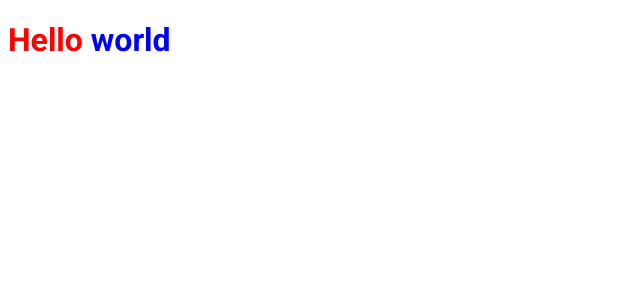
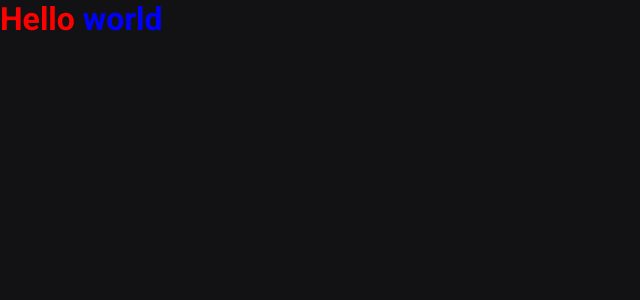
Before and after one commit to ricardoaruiz/ignite-ignews, a Next.js app: page / in a window 1280 px wide. Shown: the top 300 px of the page, without its empty margins (0-640 px from the left). Built offline with nearby package versions, Linux system fonts and the light colour scheme.

Commit message:
feat: add global style in _app

```diff
--- a/src/pages/_app.tsx
+++ b/src/pages/_app.tsx
@@ -1,9 +1,11 @@
-import { AppProps } from 'next/app'
-
 // Toda a página acessada será carregada por esse arquivos
 // portanto toda vez que uma página for carregada, tudo
 // que for colocado aqui será recriado (estados, chamadas a api e etc)
 // Esse arquivo seria o App.tsx no SPA
+
+import { AppProps } from 'next/app'
+
+import '../styles/global.scss'
 
 function MyApp({ Component, pageProps }: AppProps) {
   return <Component {...pageProps} />
--- a/src/pages/index.tsx
+++ b/src/pages/index.tsx
@@ -1,4 +1,5 @@
 import Head from 'next/head'
+
 import styles from '../styles/home.module.scss'
 
 export default function Home() {
--- /dev/null
+++ b/src/styles/global.scss
@@ -0,0 +1,37 @@
+:root {
+  --white: #ffffff;
+
+  --gray-100: #e1e1e6;
+  --gray-300: #a8a8b3;
+  --gray-900: #121214;
+
+  --cyano-500: ##61dafb;
+  --yellow-500: #eba417;
+}
+
+* {
+  margin: 0;
+  padding: 0;
+  box-sizing: border-box;
+}
+
+body {
+  font-size: 62.5%;
+  background-color: var(--gray-900);
+  color: var(--white);
+}
+
+body, input, textarea, select, button {
+  font-weight: 400;
+  font-size: 1rem;
+  font-family: 'Roboto', sans-serif;
+}
+
+button {
+  cursor: pointer;
+}
+
+a {
+  color: inherit;
+  text-decoration: none;
+}
--- a/tsconfig.json
+++ b/tsconfig.json
@@ -1,5 +1,6 @@
 {
   "compilerOptions": {
+    "baseUrl": "src",
     "target": "es5",
     "lib": [
       "dom",
```
